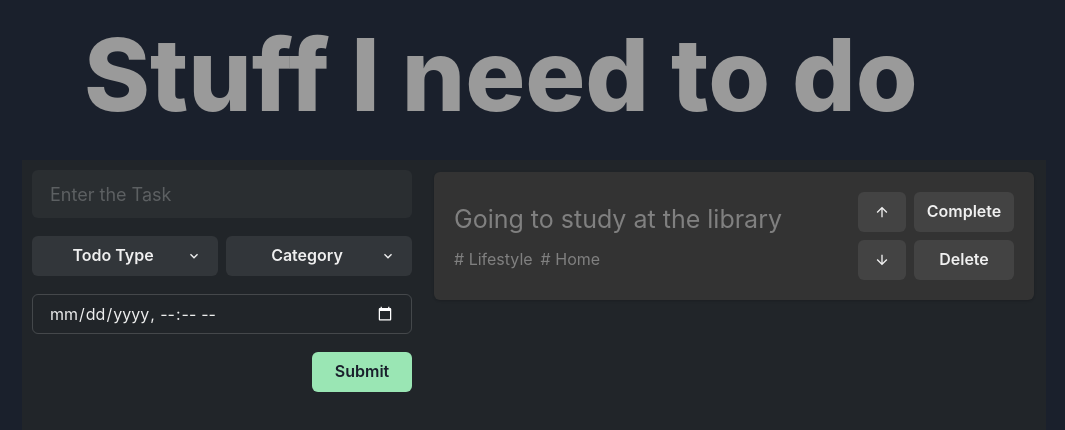
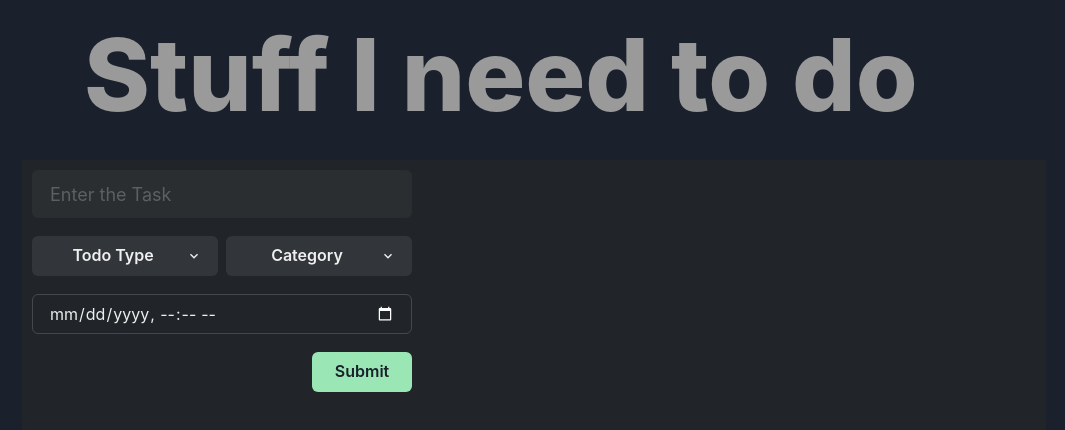
Before and after one commit to Chandankrswain/TODO-LIST, a React (Vite) app: page / in a window 1280 px wide. Shown: the top 430 px of the page, without its empty margins (106-1171 px from the left). Built offline with nearby package versions, Linux system fonts and the light colour scheme.

Commit message:
ADD : Dynamic Card

```diff
--- a/src/App.tsx
+++ b/src/App.tsx
@@ -7,6 +7,13 @@ import SubmitButton from "./components/SubmitButton";
 import { useState } from "react";
 import TodoCards from "./components/TodoCards";
 
+interface TodoData {
+  inputBar?: string;
+  todoType?: string;
+  Category?: string;
+  dateAndTime?: string;
+}
+
 const headStyle = {
   fontSize: "100px",
   fontWeight: "800",
@@ -15,14 +22,16 @@ const headStyle = {
 };
 
 function App() {
-  const [data, setData] = useState({});
+  const [data, setData] = useState<TodoData>({});
+  const [cardData, setCardData] = useState<TodoData[]>([]);
 
-  const handleChange = (key: any, value: any) => {
+  const handleChange = (key: keyof TodoData, value: string) => {
     setData((prev) => ({ ...prev, [key]: value }));
   };
 
   const handleSubmit = () => {
-    console.log(data);
+    setCardData((prev) => [...prev, data]);
+    setData({}); // Clear the form data after submission
   };
 
   return (
@@ -63,7 +72,7 @@ function App() {
           </VStack>
         </GridItem>
         <GridItem width="100%" bg="#212529">
-          <TodoCards />
+          <TodoCards data={cardData} />
         </GridItem>
       </Grid>
     </>
--- a/src/components/TodoCards.tsx
+++ b/src/components/TodoCards.tsx
@@ -1,22 +1,22 @@
 import { Card, CardBody, Text, Button, HStack, VStack } from "@chakra-ui/react";
 import { ArrowUpIcon, ArrowDownIcon } from "@chakra-ui/icons";
-import Category from "./Category";
+import DateAndTime from "./DateAndTime";
 
-interface Props {}
-
-const TodoCards = () => {
+const TodoCards = ({ data }: any) => {
   return (
     <>
+      {data.map((item: any, index: any) => (
         <Card margin={3} bgColor="#333333">
           <CardBody>
             <HStack justifyContent="space-between">
               <VStack alignItems="flex-start">
                 <Text color="grey" fontSize={25}>
-                Going to study at the library
+                  {item.inputBar}
                 </Text>
                 <HStack>
-                <Text color="grey"># Lifestyle</Text>
-                <Text color="grey"># Home</Text>
+                  <Text color="grey">{item.todoType}</Text>
+                  <Text color="grey">{item.Category}</Text>
+                  <Text color="grey">{item.dateAndTime}</Text>
                 </HStack>
               </VStack>
               <HStack>
@@ -36,6 +36,7 @@ const TodoCards = () => {
             </HStack>
           </CardBody>
         </Card>
+      ))}
     </>
   );
 };
```
Lines whose indentation alone changed are shown as unchanged.
